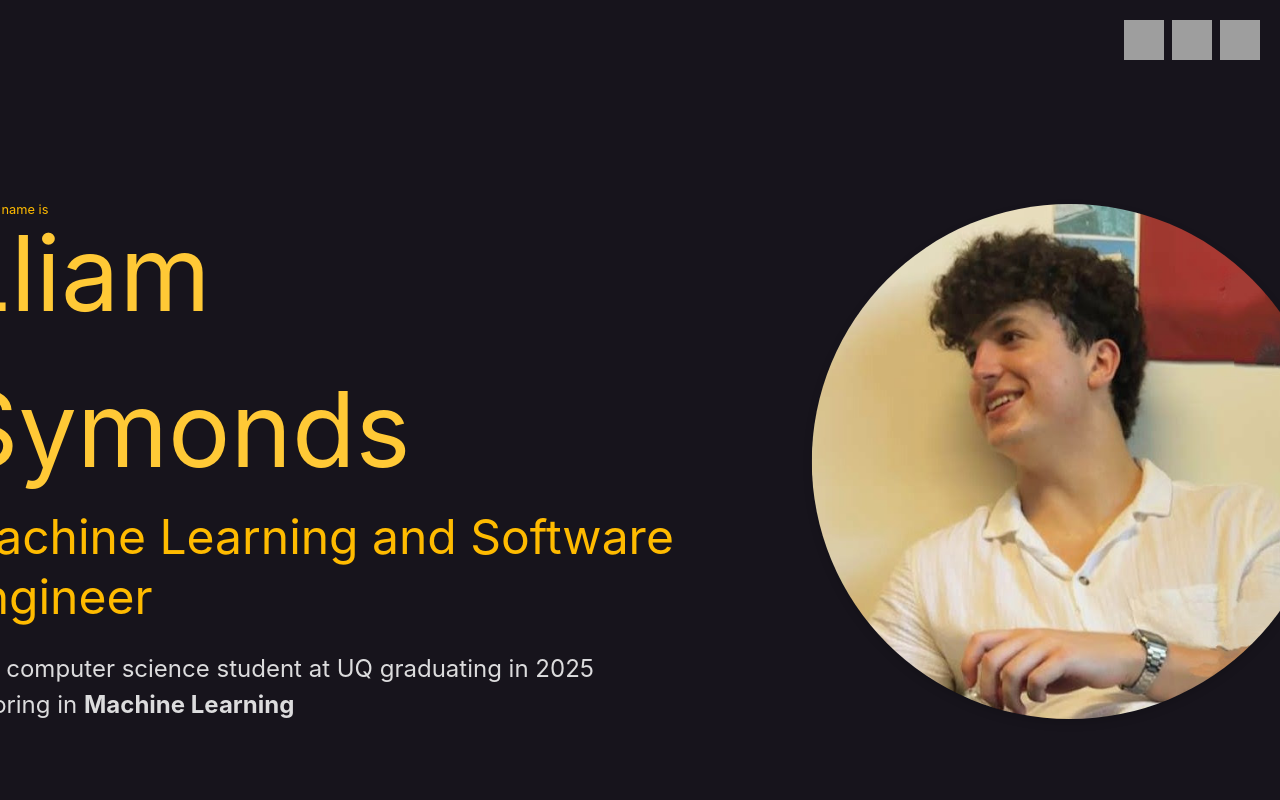
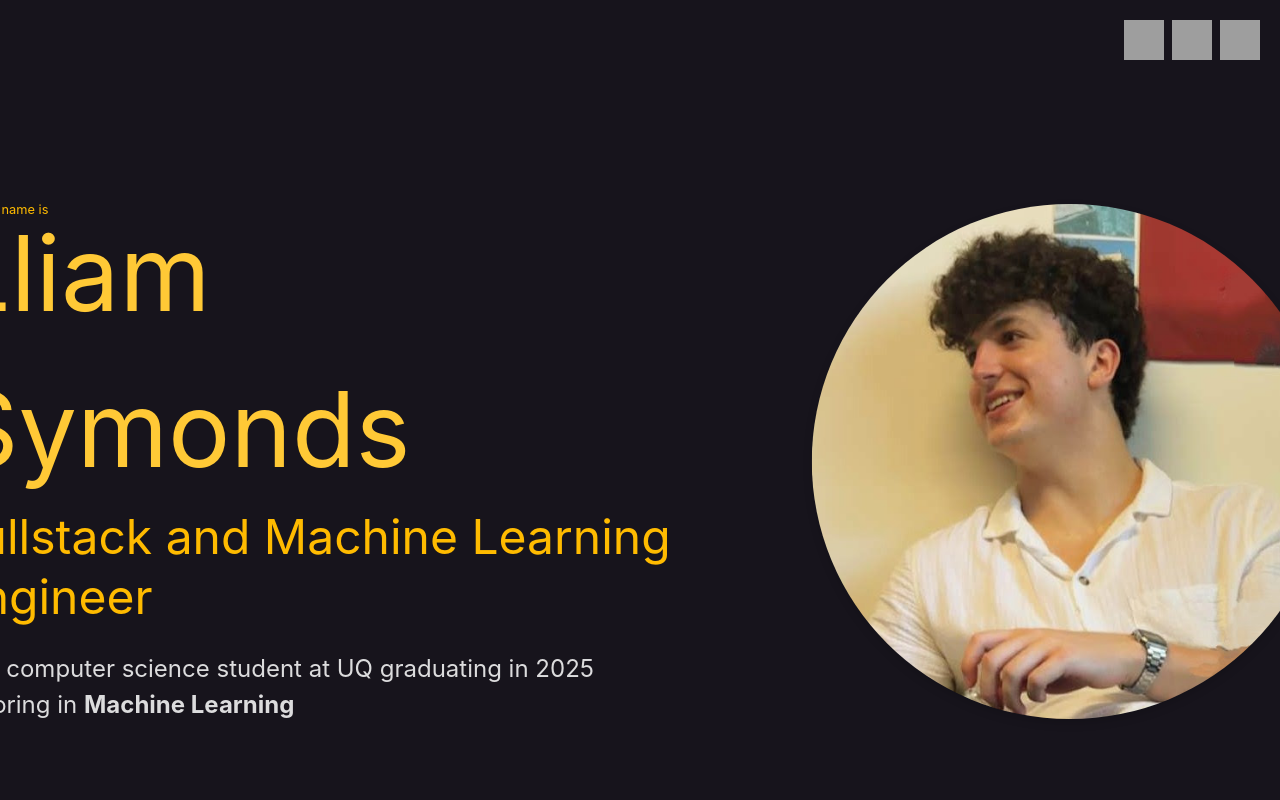
Before and after one commit to lliamsymonds04/porfolio-website, a React (Vite) app: page / in a window 1280 px wide. Shown: the top 800 px of the page. Built offline with nearby package versions, Linux system fonts and the light colour scheme; no server answers; grey boxes are pictures that could not be loaded.

Commit message:
added inventory management project

```diff
--- a/src/components/desktop/DesktopLandingPage.tsx
+++ b/src/components/desktop/DesktopLandingPage.tsx
@@ -14,7 +14,7 @@ function DesktopLandingPage() {
                         Lliam Symonds
                     </div>
                     <div className = 'text-[#FFBB00] text-[clamp(3rem,1vw,6rem)] leading-tight pb-6'>
-                        Machine Learning and Software Engineer
+                        Fullstack and Machine Learning Engineer
                     </div>
                     <div className='text-[clamp(1.5rem,1vw,3rem)]' style={{color:'rgba(255,255,255,0.85)'}}>
                         Im a computer science student at UQ graduating in 2025 majoring in <b>Machine Learning</b>
--- a/src/components/mobile/MobileLandingPage.tsx
+++ b/src/components/mobile/MobileLandingPage.tsx
@@ -17,7 +17,7 @@ function MobileLandingPage() {
                     <img src={'/PhotoOfMe.jpg'} alt="Photo of me" className="w-[60%] h-auto rounded-4xl shadow-inner drop-shadow-lg" />
                 </div>
                 <div className = 'text-[#FFBB00] text-[clamp(3rem,1vw,6rem)] leading-tight pb-6'>
-                    Machine Learning and Software Engineer
+                    Fullstack and Machine Learning Engineer
                 </div>
                 <div className='text-[clamp(1.5rem,1vw,3rem)]' style={{color:'rgba(255,255,255,0.85'}}>
                     Im a computer science student at UQ graduating in 2025 majoring in Machine Learning
```
